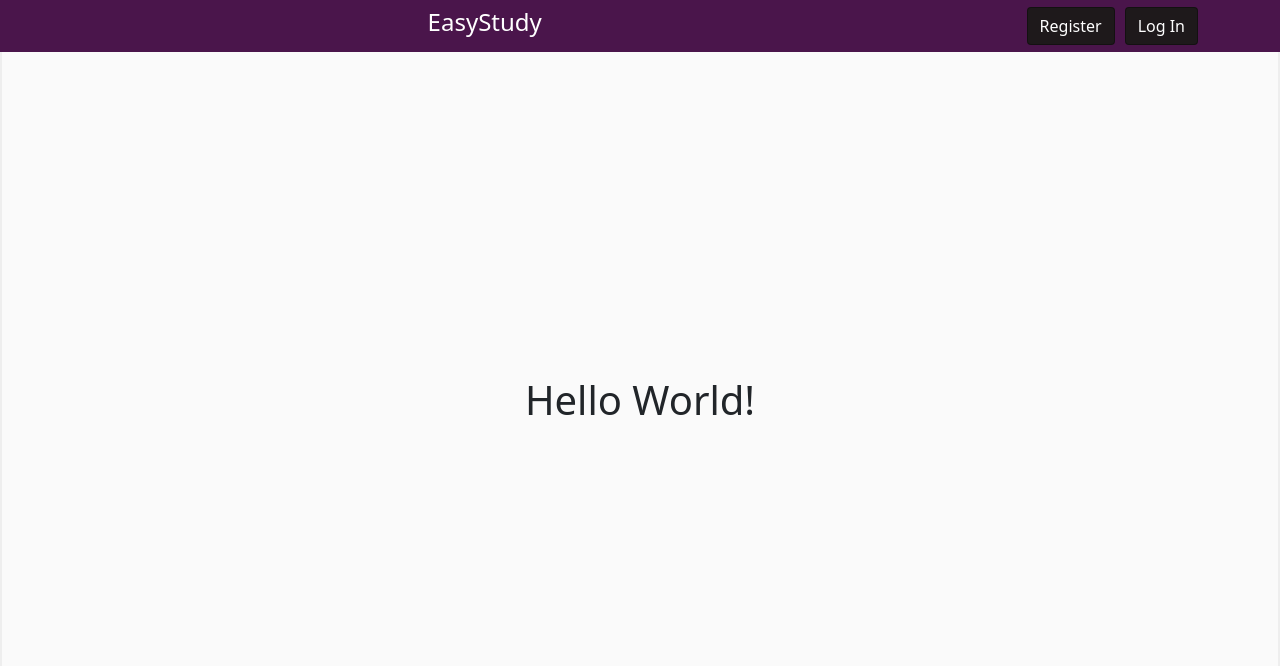
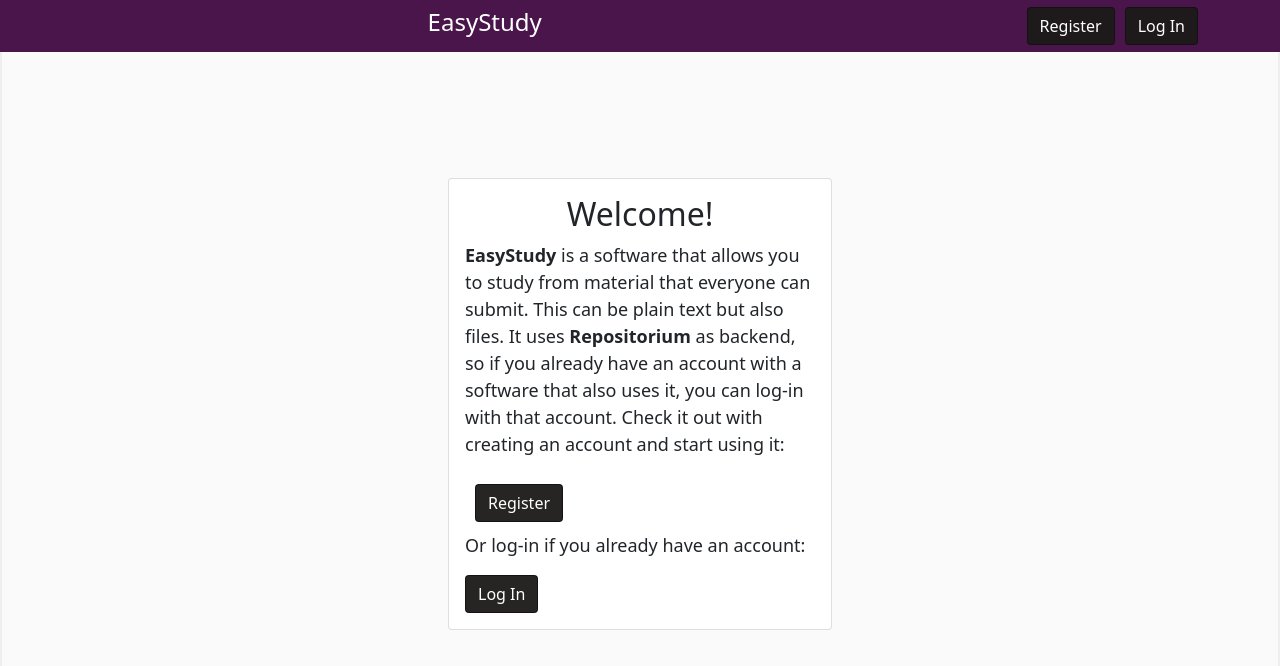
Before and after one commit to joacocruz6/easy_study, a React (Create React App) app: page / in a window 1280 px wide. Shown: the top 666 px of the page. Built offline with nearby package versions, Linux system fonts and the light colour scheme.

Commit message:
feat(anonymous): add a welcome message to the anonymous landing

```diff
--- /dev/null
+++ b/src/components/AnonymousLanding/AnonymousLanding.css
@@ -0,0 +1,5 @@
+.card {
+	width: 60vw;
+	font-size: large;
+	text-align: left;
+}
--- a/src/components/AnonymousLanding/AnonymousLanding.jsx
+++ b/src/components/AnonymousLanding/AnonymousLanding.jsx
@@ -1,5 +1,31 @@
 import React from "react";
+import Card from "react-bootstrap/Card";
+import Button from "react-bootstrap";
+import NavigationRegister from "../Navbar/NavigationMenu/NavigationRegister/NavigationRegister";
+import "./AnonymousLanding.css";
+import NavigationLogIn from "../Navbar/NavigationMenu/NavigationLogIn/NavigationLogIn";
 
-const AnonymousLanding = () => <h1>Hello World!</h1>;
+const AnonymousLanding = () => (
+	<>
+		<Card style={{ width: "18rem" }}>
+			<Card.Body>
+				<Card.Title style={{ textAlign: "center" }}>
+					<h2>Welcome!</h2>
+				</Card.Title>
+				<Card.Text>
+					<b>EasyStudy</b> is a software that allows you to study from
+					material that everyone can submit. This can be plain text
+					but also files. It uses <b>Repositorium</b> as backend, so
+					if you already have an account with a software that also
+					uses it, you can log-in with that account. Check it out with
+					creating an account and start using it:
+				</Card.Text>
+				<NavigationRegister />
+				<Card.Text>Or log-in if you already have an account:</Card.Text>
+				<NavigationLogIn />
+			</Card.Body>
+		</Card>
+	</>
+);
 
 export default AnonymousLanding;
```
